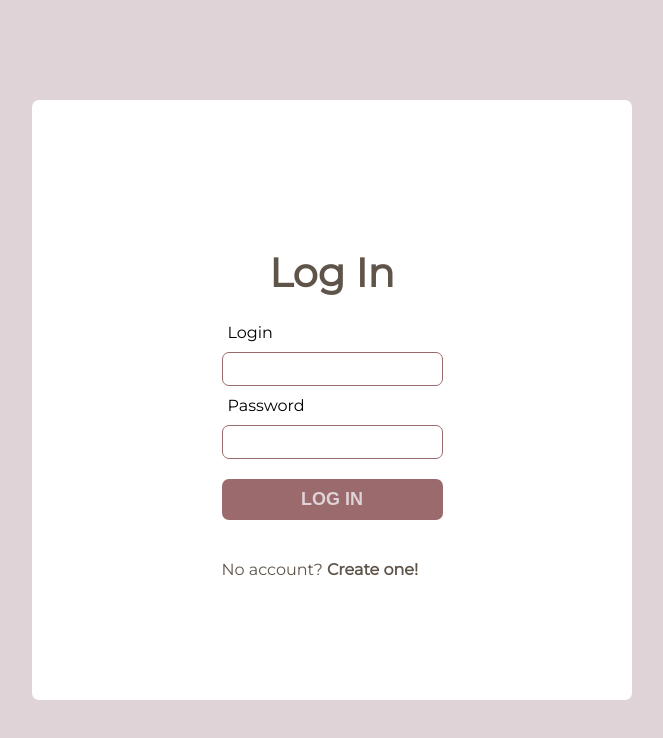
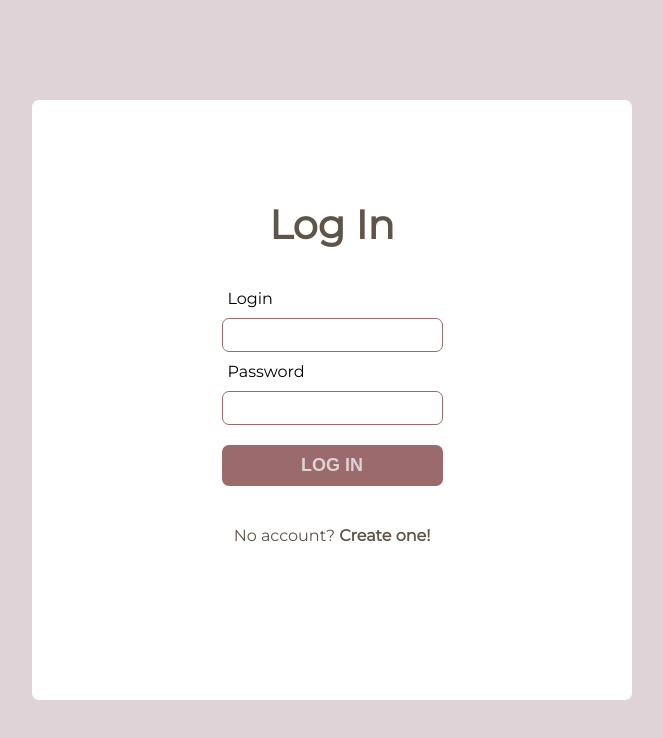
Before and after one commit to paulinaslabosz/photography-website, a website: page index.html in a window 1280 px wide. Shown: the whole page, without its empty margins (308-971 px from the left). Drawn offline with Linux system fonts and the light colour scheme.

Commit message:
add transition for link, change centering on the site

```diff
--- a/index.html
+++ b/index.html
@@ -23,9 +23,8 @@
           <input type="submit" value="LOG IN" class="form__button">
         </form>
 
-        <a href="register.html" class="main__link">No account? <strong>Create one!</strong></a>
-
       </section>
+      <a href="register.html" class="main__link">No account? <strong>Create one!</strong></a>
     </main>
 
     <script src="main.js"></script>
--- a/style.scss
+++ b/style.scss
@@ -17,20 +17,33 @@ body {
   width: 600px;
   height: 600px;
   border-radius: 7px;
-  display: flex;
-  flex-direction: column;
-  justify-content: center;
-  align-items: center;
   margin: 0;
   background-color: white;
   &__heading {
     font-size: 40px;
     color: $brown;
+    text-align: center;
+    margin: 100px 0 40px;
   }
   &__link {
     text-decoration: none;
     color: $brown;
+    text-align: center;
+    transition: font-size .5s;
+    display: block;
+
   }
+  &__form {
+    display: flex;
+  flex-direction: column;
+  justify-content: center;
+  align-items: center;
+  }
+}
+
+.main__link:hover {
+        font-size: 18px;
+
 }
 
 .form {
@@ -53,6 +66,7 @@ body {
     border: 1px solid $darkPink;
     padding: 6px;
     font-size: 16px;
+
   }
   &__label {
     margin-bottom: 10px;
```
Also changed, not shown: style.css.
